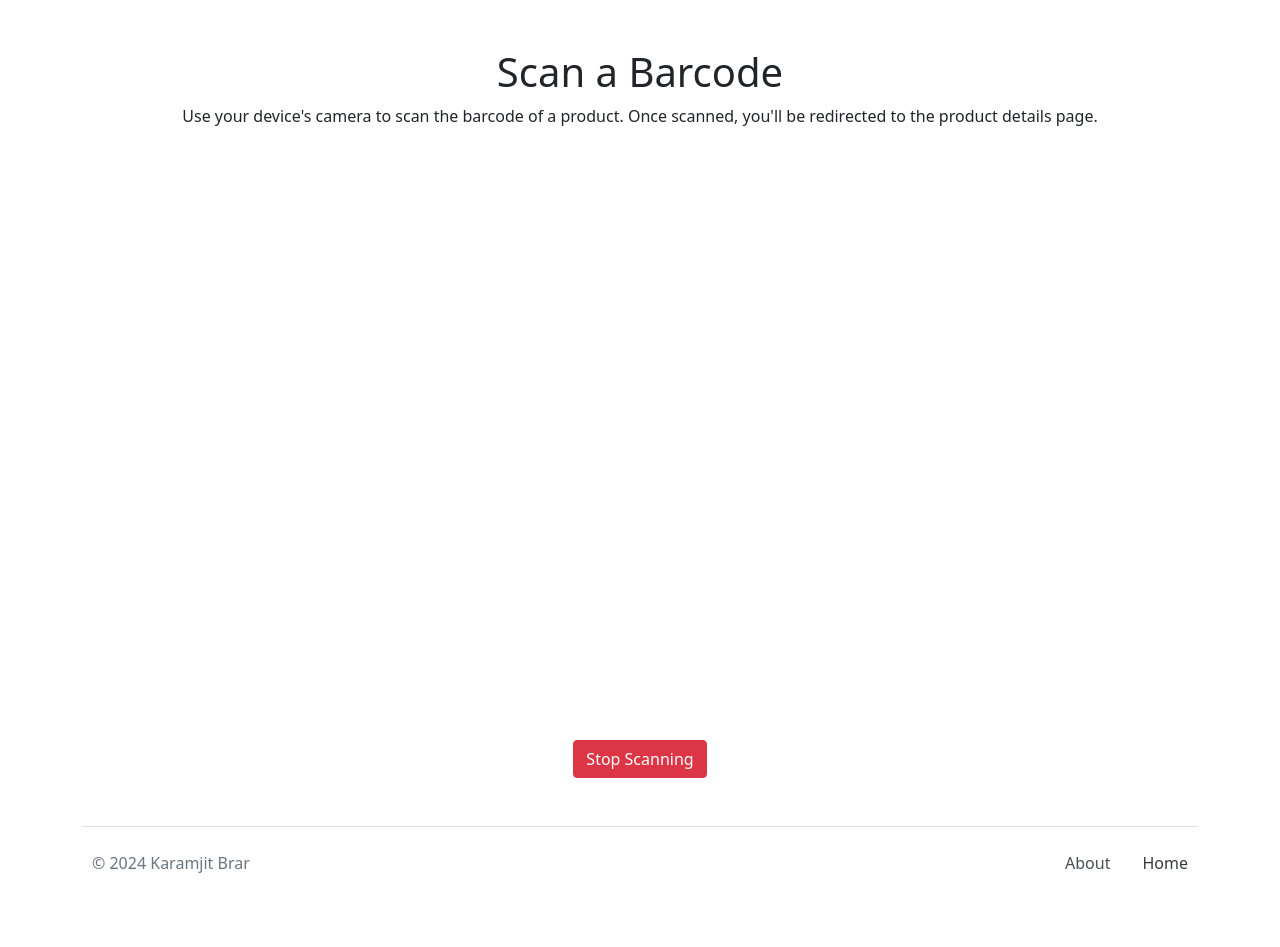
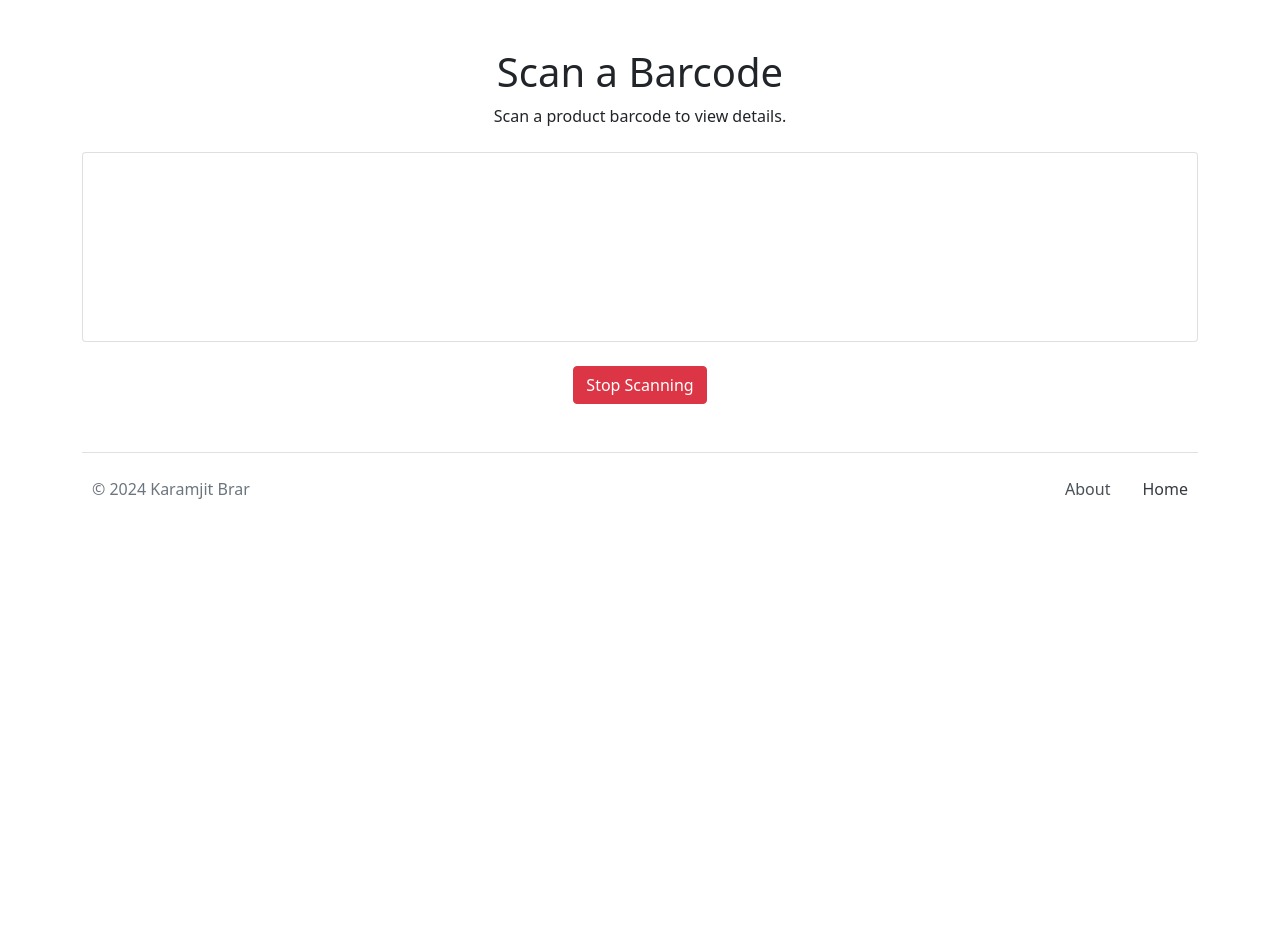
Before and after one commit to brar-karamjit/inventory_manager, a Django app: page /barcodescan/ in a window 1280 px wide. Shown: the part 56-1003 px from the top of the page. After the commit the page ends 555 px from the top, so only its background shows below. Run offline with Django 4.2, Linux system fonts and the light colour scheme; a user stored in the database is signed in; some libraries are stand-ins or nearby versions.

Commit message:
barcode live view fix

```diff
--- a/templates/barcodescan.html
+++ b/templates/barcodescan.html
@@ -5,13 +5,20 @@ Transactions
 {% endblock title %}
 
 {% block body %}
+    <link href="https://cdn.jsdelivr.net/npm/bootstrap@5.0.2/dist/css/bootstrap.min.css" rel="stylesheet" integrity="sha384-EVSTQN3/azprG1Anm3QDgpJLIm9Nao0Yz1ztcQTwFspd3yD65VohhpuuCOmLASjC" crossorigin="anonymous">
+
     <div class="container my-5">
         <h1 class="text-center">Scan a Barcode</h1>
-        <p class="text-center mb-4">Use your device's camera to scan the barcode of a product. Once scanned, you'll be redirected to the product details page.</p>
+        <p class="text-center mb-4">Scan a product barcode to view details.</p>
 
-        <div id="interactive" class="viewport text-center">
-            <video id="video" width="100%" height="auto" autoplay></video>
-            <div id="result" class="mt-3"></div>
+        <div class="row justify-content-center">
+            <div class="col">
+                <div class="card">
+                    <div class="card-body">
+                        <video id="camerafeed" autoplay playsinline></video>
+                    </div>
+                </div>
+            </div>
         </div>
 
         <div class="text-center mt-4">
@@ -21,37 +28,43 @@ Transactions
 
     <script src="https://cdnjs.cloudflare.com/ajax/libs/quagga/0.12.0/quagga.min.js"></script>
     <script>
-        // Initialize Quagga for live barcode scanning
+        // Access the camera feed
+        navigator.mediaDevices.getUserMedia({ video: true })
+            .then(function (stream) {
+                document.getElementById('camerafeed').srcObject = stream;
+            })
+            .catch(function (error) {
+                console.log('Camera access error:', error);
+            });
+
+        // Initialize Quagga for barcode scanning
         Quagga.init({
             inputStream: {
                 type: "LiveStream",
-                target: document.querySelector('#video'), // Set the target to the video element
+                target: document.querySelector('#camerafeed'), // Use the video element for scanning
                 constraints: {
-                    facingMode: "environment" // Use the back camera on mobile devices
+                    facingMode: "environment" // Use the back camera
                 }
             },
             decoder: {
-                readers: ["code_128_reader"] // Specify the type of barcode to read
+                readers: ["code_128_reader"] // Adjust based on your barcode type
             }
         }, function(err) {
             if (err) {
-                console.log(err);
+                console.error(err);
                 return;
             }
-            Quagga.start(); // Start the camera feed
+            Quagga.start(); // Start scanning
         });
 
         Quagga.onDetected(function(data) {
-            console.log(data);
-            const barcode = data.codeResult.code; // Extract the scanned barcode
-            // Redirect to the product page using barcode as ID
-            window.location.href = `/products/${barcode}/`;
+            const barcode = data.codeResult.code; // Extract the barcode
+            window.location.href = `/products/${barcode}/`; // Redirect to product details
         });
 
-        // Stop scanning function
+        // Stop scanning
         document.getElementById('stop').addEventListener('click', function() {
-            Quagga.stop(); // Stop the camera feed
+            Quagga.stop(); // Stop the camera
         });
     </script>
-
 {% endblock body %}
```
